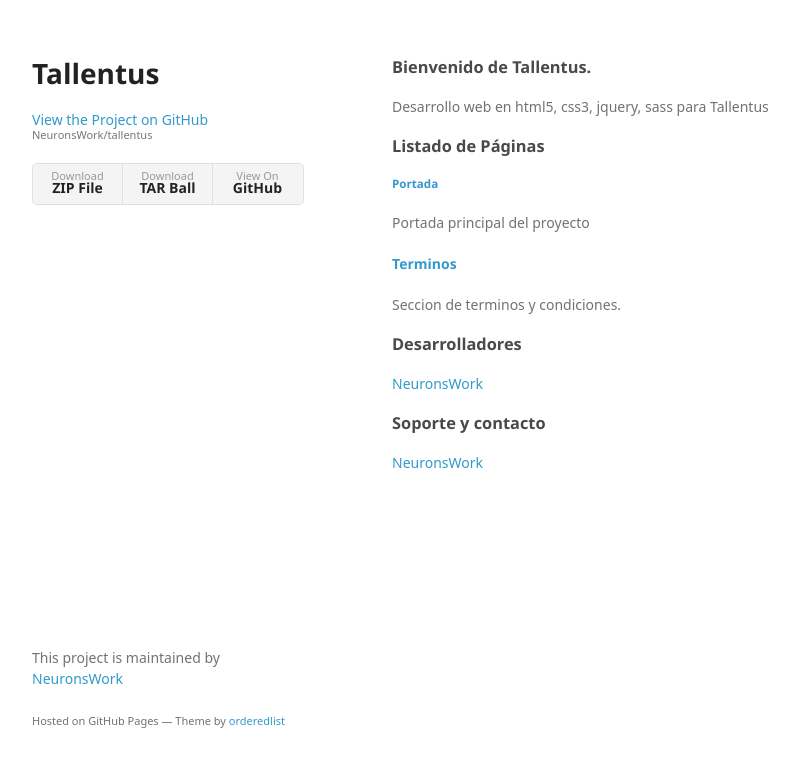
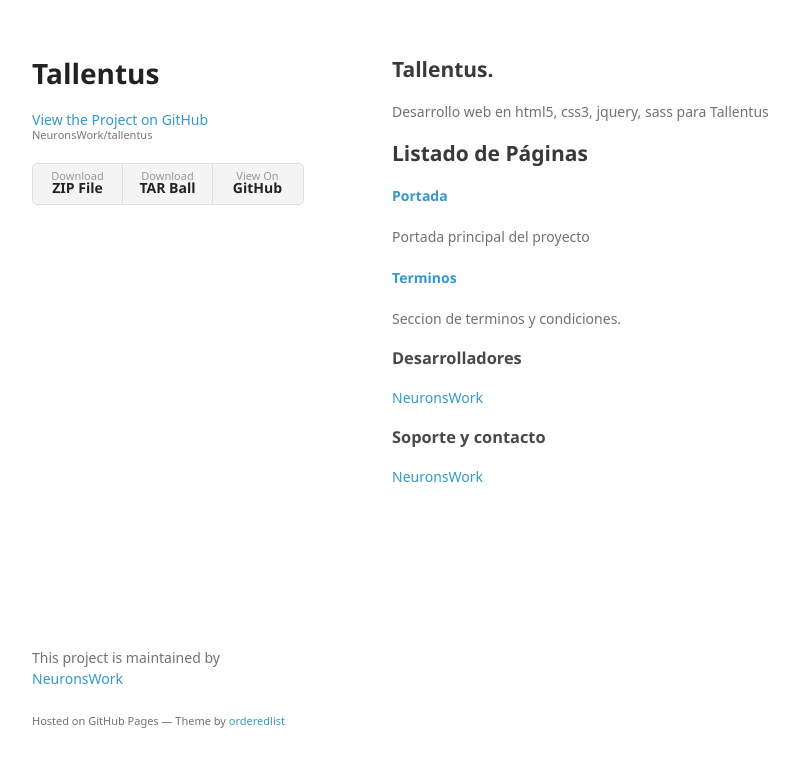
Before and after one commit to NeuronsWork/tallentus, a plain HTML site: page index.html in a window 1280 px wide. Shown: the whole page, without its empty margins (178-977 px from the left). Drawn offline with Linux system fonts and the light colour scheme; a web font is replaced by a local one.

Commit message:
Create gh-pages branch via GitHub

```diff
--- a/index.html
+++ b/index.html
@@ -28,21 +28,23 @@
         </ul>
       </header>
       <section>
-        <h3>
-<a id="bienvenido-de-tallentus" class="anchor" href="#bienvenido-de-tallentus" aria-hidden="true"><span aria-hidden="true" class="octicon octicon-link"></span></a>Bienvenido de Tallentus.</h3>
+        <h2>
+<a id="tallentus" class="anchor" href="#tallentus" aria-hidden="true"><span aria-hidden="true" class="octicon octicon-link"></span></a>Tallentus.</h2>
 
 <p>Desarrollo web en html5, css3, jquery, sass para Tallentus</p>
 
-<h3>
-<a id="listado-de-páginas" class="anchor" href="#listado-de-p%C3%A1ginas" aria-hidden="true"><span aria-hidden="true" class="octicon octicon-link"></span></a>Listado de Páginas</h3>
+<h2>
+<a id="listado-de-páginas" class="anchor" href="#listado-de-p%C3%A1ginas" aria-hidden="true"><span aria-hidden="true" class="octicon octicon-link"></span></a>Listado de Páginas</h2>
 
-<h5>
+<h4>
 <a id="portada" class="anchor" href="#portada" aria-hidden="true"><span aria-hidden="true" class="octicon octicon-link"></span></a><strong><a href="http://neuronswork.work/projects/tallentus/">Portada</a></strong>
-</h5>
+</h4>
 
 <p>Portada principal del proyecto</p>
 
-<p><strong><a href="http://neuronswork.work/projects/tallentus/terminos.html">Terminos</a></strong></p>
+<h4>
+<a id="terminos" class="anchor" href="#terminos" aria-hidden="true"><span aria-hidden="true" class="octicon octicon-link"></span></a><strong><a href="http://neuronswork.work/projects/tallentus/terminos.html">Terminos</a></strong>
+</h4>
 
 <p>Seccion de terminos y condiciones.</p>
 
--- a/params.json
+++ b/params.json
@@ -1 +1 @@
-{"name":"Tallentus","tagline":"","body":"### Bienvenido de Tallentus.\r\nDesarrollo web en html5, css3, jquery, sass para Tallentus\r\n\r\n### Listado de Páginas\r\n#####**[Portada](http://neuronswork.work/projects/tallentus/)**\r\n\r\nPortada principal del proyecto\r\n\r\n**[Terminos](http://neuronswork.work/projects/tallentus/terminos.html)**\r\n\r\nSeccion de terminos y condiciones.\r\n\r\n\r\n### Desarrolladores\r\n[NeuronsWork](http://neuronswork.work/)\r\n\r\n### Soporte y contacto\r\n[NeuronsWork](http://neuronswork.work/)","google":"","note":"Don't delete this file! It's used internally to help with page regeneration."}
+{"name":"Tallentus","tagline":"","body":"## Tallentus.\r\nDesarrollo web en html5, css3, jquery, sass para Tallentus\r\n\r\n## Listado de Páginas\r\n\r\n####**[Portada](http://neuronswork.work/projects/tallentus/)**\r\nPortada principal del proyecto\r\n\r\n####**[Terminos](http://neuronswork.work/projects/tallentus/terminos.html)**\r\nSeccion de terminos y condiciones.\r\n\r\n\r\n### Desarrolladores\r\n[NeuronsWork](http://neuronswork.work/)\r\n\r\n### Soporte y contacto\r\n[NeuronsWork](http://neuronswork.work/)","google":"","note":"Don't delete this file! It's used internally to help with page regeneration."}
```
